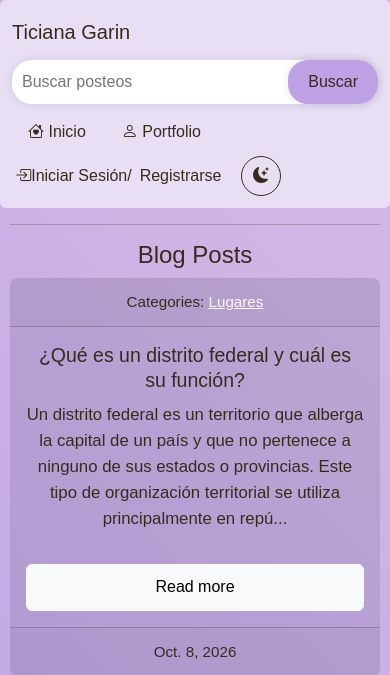
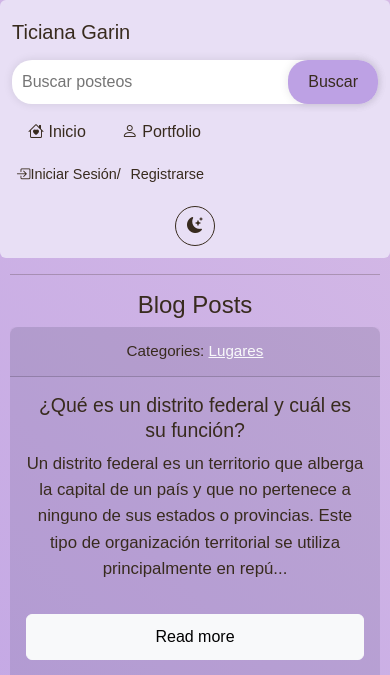
Before and after one commit to tixi333/Website_Django, a Django app: page /blog/ in a window 390 px wide. Shown: the top 675 px of the page. Run offline with Django 5.2, Linux system fonts and the light colour scheme; data comes from the database, SQL or seed files in the repository; some web fonts are replaced.

Commit message:
navbar_linea

```diff
--- a/personalwebsite/blog/static/blog/styles.css
+++ b/personalwebsite/blog/static/blog/styles.css
@@ -542,8 +542,21 @@ body.tema-oscuro {
         flex-wrap: wrap;
     }
 
+    .auth-links {
+        display: flex;
+        align-items: center;
+        gap: 0.1rem;
+        font-size: 0.9rem;
+    }
+
+    .auth-links .nav-link {
+        padding-inline: 0.25rem;
+    }
+
     .theme-toggle-item {
-        margin-left: 0.75rem;
+        flex-basis: 100%;
+        justify-content: center;
+        margin: 0.5rem 0 0;
     }
 
     .auth-links {
--- a/personalwebsite/blog/templates/base.html
+++ b/personalwebsite/blog/templates/base.html
@@ -16,7 +16,7 @@
 
 
     <title>My Personal Blog</title>
-    <link rel="stylesheet" href="{% static 'blog/styles.css' %}?v=19">
+    <link rel="stylesheet" href="{% static 'blog/styles.css' %}?v=20">
     {% block page_css %}{% endblock page_css %}
 </head>
 <body class = "animated-gradient {% if request.GET.tema == 'oscuro' %} tema-oscuro{% endif %}">
```
